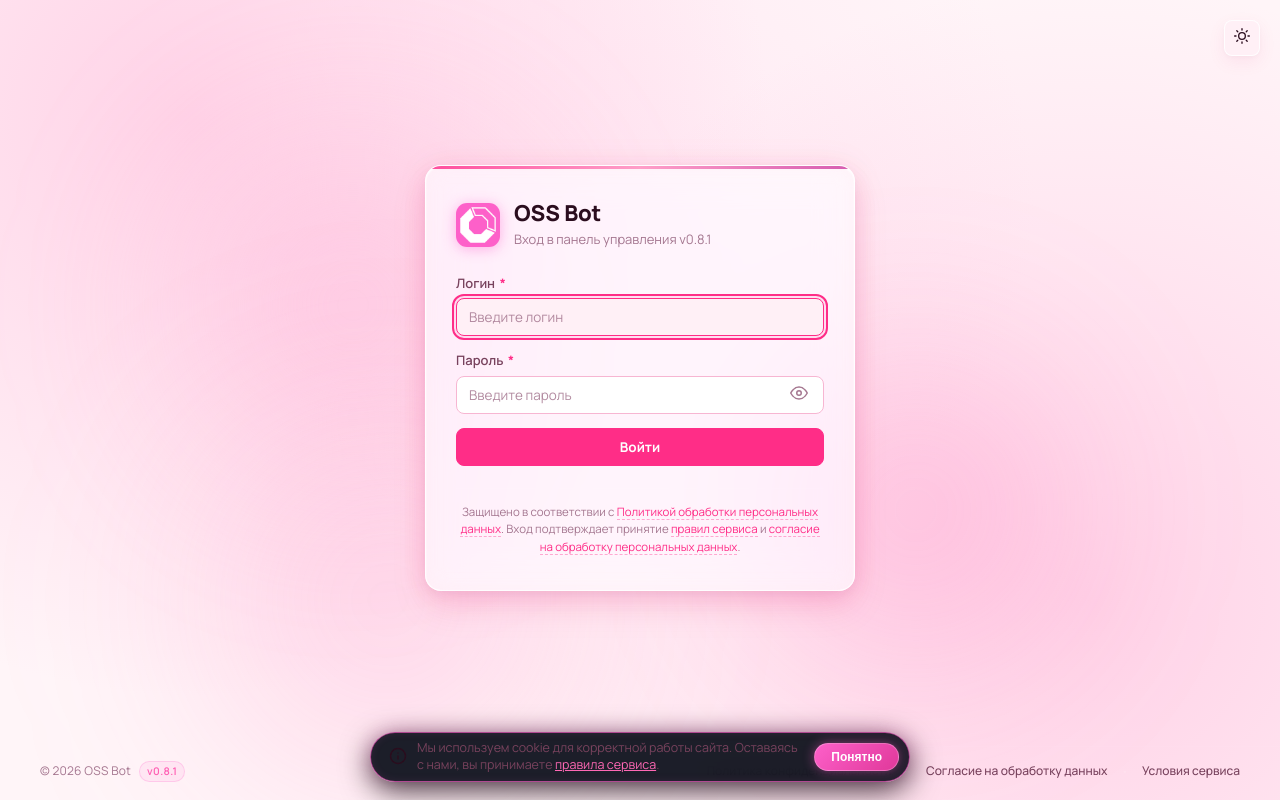
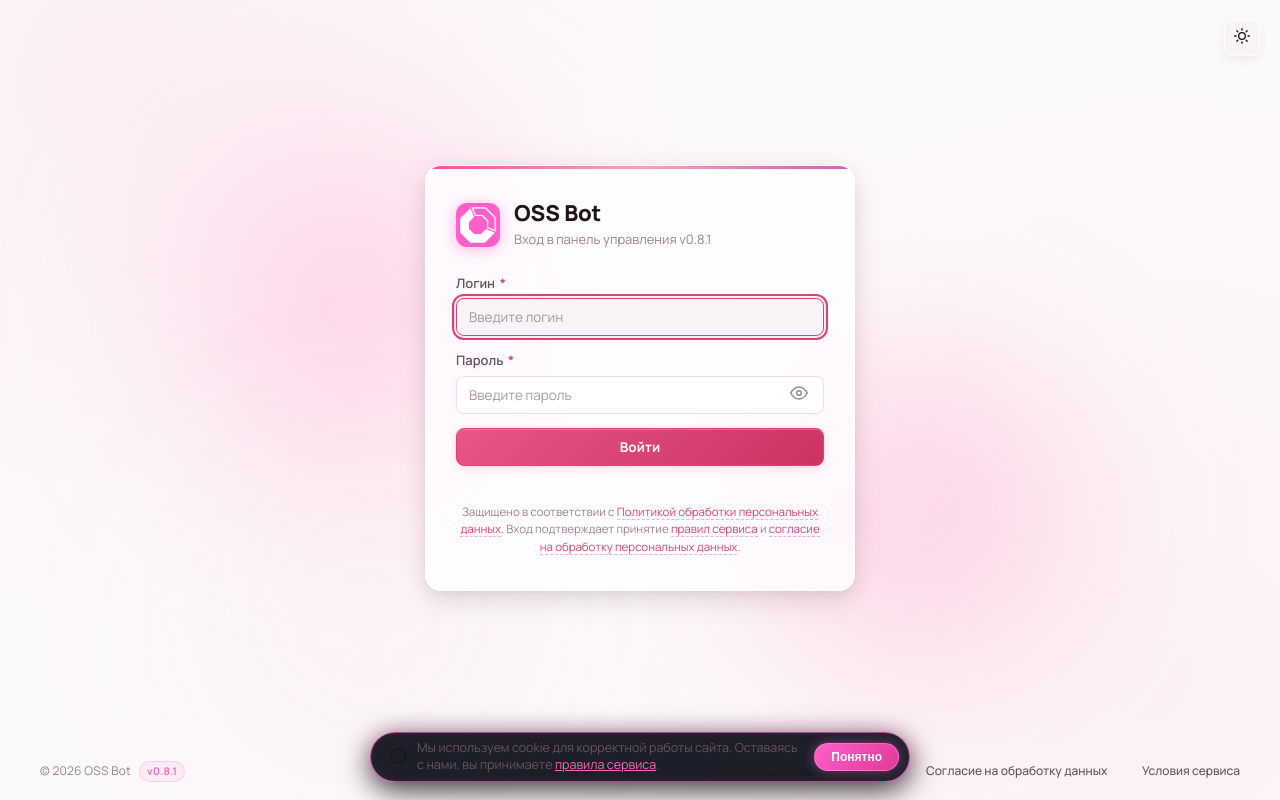
Before and after one commit to KOngfrost/Student_bot, a FastAPI app: page /auth/login in a window 1280 px wide. Run offline with FastAPI, Linux system fonts and the light colour scheme; parts of the project's set-up code (start-up, migrations or seed data) failed here and were passed over.

Commit message:
style: refine light theme colors with gentle rose gradient and elegant porcelain tones

```diff
--- a/web/static/style.css
+++ b/web/static/style.css
@@ -59,6 +59,7 @@ html[data-theme="dark"] {
     /* Розовый акцент и градиенты */
     --primary: #ff4d9d;
     --primary-hover: #ff70b2;
+    --primary-gradient: linear-gradient(135deg, #ff5ea6 0%, #ea2679 100%);
     --primary-soft: rgba(255, 77, 157, 0.14);
     --primary-glow: 0 0 16px rgba(255, 77, 157, 0.35);
 
@@ -100,53 +101,54 @@ html[data-theme="dark"] {
     --r-full: 9999px;
 }
 
-/* ---------- Светлая тема (Light Mode: розовый и его цвета, белый и его оттенки) ---------- */
+/* ---------- Светлая тема (Light Mode: благородный розовый и оттенки белого) ---------- */
 html[data-theme="light"] {
-    --bg-page: #fff5f8;
-    --bg-gradient: radial-gradient(circle at 15% 15%, rgba(255, 182, 217, 0.55) 0%, transparent 45%), radial-gradient(circle at 85% 75%, rgba(255, 105, 180, 0.25) 0%, transparent 50%), radial-gradient(circle at 50% 25%, rgba(255, 230, 242, 0.75) 0%, transparent 45%), #fff5f8;
+    --bg-page: #fcf9fa;
+    --bg-gradient: radial-gradient(circle at 10% 10%, rgba(244, 114, 182, 0.08) 0%, transparent 40%), radial-gradient(circle at 90% 85%, rgba(251, 113, 133, 0.06) 0%, transparent 45%), #fcf9fa;
     --bg-surface: #ffffff;
-    --bg-surface-2: #fff0f6;
-    --bg-surface-3: #fde6f0;
-
-    --text-primary: #2b0d1e;
-    --text-secondary: #78425d;
-    --text-tertiary: #a57790;
+    --bg-surface-2: #f8f3f6;
+    --bg-surface-3: #f2e9ef;
+
+    --text-primary: #1f141b;
+    --text-secondary: #68525f;
+    --text-tertiary: #9c8392;
     --text-inverse: #ffffff;
 
-    --primary: #ff2d87;
-    --primary-hover: #e61570;
-    --primary-soft: rgba(255, 45, 135, 0.10);
-    --primary-glow: 0 0 16px rgba(255, 45, 135, 0.35);
-
-    --status-new: #ff2d87;
-    --status-new-bg: rgba(255, 45, 135, 0.12);
-    --status-progress: #d83788;
-    --status-progress-bg: rgba(216, 55, 136, 0.12);
-    --status-done: #ff5ca8;
-    --status-done-bg: rgba(255, 92, 168, 0.15);
-    --status-transferred: #c02685;
-    --status-transferred-bg: rgba(192, 38, 133, 0.12);
-    --status-anon: #9c6d86;
-    --status-anon-bg: rgba(156, 109, 134, 0.12);
-
-    --danger: #e60050;
-    --danger-bg: rgba(230, 0, 80, 0.10);
-    --success: #ff4081;
-    --success-bg: rgba(255, 64, 129, 0.12);
-
-    --line: #fcdde9;
-    --line-strong: #f7b6d2;
-    --shadow-sm: 0 2px 6px rgba(230, 0, 103, 0.04), 0 1px 2px rgba(0, 0, 0, 0.02);
-    --shadow-md: 0 6px 18px rgba(230, 0, 103, 0.07), 0 2px 6px rgba(0, 0, 0, 0.03);
-    --shadow-lg: 0 16px 36px rgba(230, 0, 103, 0.10), 0 4px 12px rgba(0, 0, 0, 0.04);
-
-    /* Полустеклянные карточки для светлой темы (розовый и оттенки белого) */
-    --bg-glass: rgba(255, 255, 255, 0.74);
-    --bg-glass-card: rgba(255, 255, 255, 0.68);
-    --border-glass: rgba(255, 255, 255, 0.85);
-    --border-glass-hover: rgba(255, 45, 135, 0.45);
-    --glass-blur: blur(18px) saturate(190%);
-    --glass-shadow: 0 10px 32px 0 rgba(230, 0, 103, 0.08), inset 0 1px 2px 0 #ffffff, inset 0 0 16px 0 rgba(255, 230, 242, 0.35);
+    --primary: #d94474;
+    --primary-hover: #c43362;
+    --primary-gradient: linear-gradient(135deg, #e85584 0%, #cc3363 100%);
+    --primary-soft: rgba(217, 68, 116, 0.08);
+    --primary-glow: 0 4px 14px rgba(217, 68, 116, 0.22);
+
+    --status-new: #d94474;
+    --status-new-bg: rgba(217, 68, 116, 0.08);
+    --status-progress: #b8407a;
+    --status-progress-bg: rgba(184, 64, 122, 0.08);
+    --status-done: #e05e8e;
+    --status-done-bg: rgba(224, 94, 142, 0.10);
+    --status-transferred: #a33b7b;
+    --status-transferred-bg: rgba(163, 59, 123, 0.08);
+    --status-anon: #8c707f;
+    --status-anon-bg: rgba(140, 112, 127, 0.10);
+
+    --danger: #d13b5e;
+    --danger-bg: rgba(209, 59, 94, 0.08);
+    --success: #d94474;
+    --success-bg: rgba(217, 68, 116, 0.08);
+
+    --line: rgba(217, 68, 116, 0.10);
+    --line-strong: rgba(217, 68, 116, 0.20);
+    --shadow-sm: 0 1px 3px rgba(31, 20, 27, 0.04), 0 1px 2px rgba(0, 0, 0, 0.02);
+    --shadow-md: 0 4px 12px rgba(31, 20, 27, 0.06), 0 1px 3px rgba(0, 0, 0, 0.02);
+    --shadow-lg: 0 12px 28px rgba(31, 20, 27, 0.08), 0 3px 8px rgba(0, 0, 0, 0.03);
+
+    /* Полустеклянные карточки для светлой темы */
+    --bg-glass: rgba(255, 255, 255, 0.82);
+    --bg-glass-card: rgba(255, 255, 255, 0.78);
+    --border-glass: rgba(255, 255, 255, 0.90);
+    --border-glass-hover: rgba(217, 68, 116, 0.35);
+    --glass-blur: blur(16px) saturate(180%);
+    --glass-shadow: 0 8px 24px -4px rgba(31, 20, 27, 0.04), 0 2px 6px -1px rgba(217, 68, 116, 0.03), inset 0 1px 1px 0 #ffffff;
 }
 
 /* ---------- Reset & base ---------- */
@@ -232,19 +234,19 @@ html[data-theme="dark"] body::after {
 }
 
 html[data-theme="light"] body::before {
-    width: 500px;
-    height: 500px;
-    top: -60px;
+    width: 450px;
+    height: 450px;
+    top: -50px;
     right: 5%;
-    background: radial-gradient(circle, rgba(255, 182, 217, 0.65) 0%, transparent 70%);
+    background: radial-gradient(circle, rgba(244, 114, 182, 0.12) 0%, transparent 70%);
 }
 
 html[data-theme="light"] body::after {
-    width: 520px;
-    height: 520px;
-    bottom: -60px;
+    width: 480px;
+    height: 480px;
+    bottom: -50px;
     left: 10%;
-    background: radial-gradient(circle, rgba(255, 105, 180, 0.30) 0%, transparent 70%);
+    background: radial-gradient(circle, rgba(251, 113, 133, 0.08) 0%, transparent 70%);
 }
 
 a {
@@ -789,14 +791,23 @@ body.no-scroll {
 }
 
 .btn-primary {
-    background: var(--primary);
-    border-color: var(--primary);
-    color: #fff;
+    background: var(--primary-gradient, var(--primary));
+    border: 1px solid var(--primary);
+    color: #ffffff;
+    box-shadow: 0 2px 8px rgba(217, 68, 116, 0.20), inset 0 1px 0 rgba(255, 255, 255, 0.22);
+    font-weight: 700;
 }
 
 .btn-primary:hover {
     background: var(--primary-hover);
     border-color: var(--primary-hover);
+    transform: translateY(-1px);
+    box-shadow: 0 4px 14px rgba(217, 68, 116, 0.30), inset 0 1px 0 rgba(255, 255, 255, 0.28);
+}
+
+.btn-primary:active {
+    transform: translateY(0);
+    box-shadow: 0 1px 3px rgba(217, 68, 116, 0.18);
 }
 
 .btn-secondary {
```
